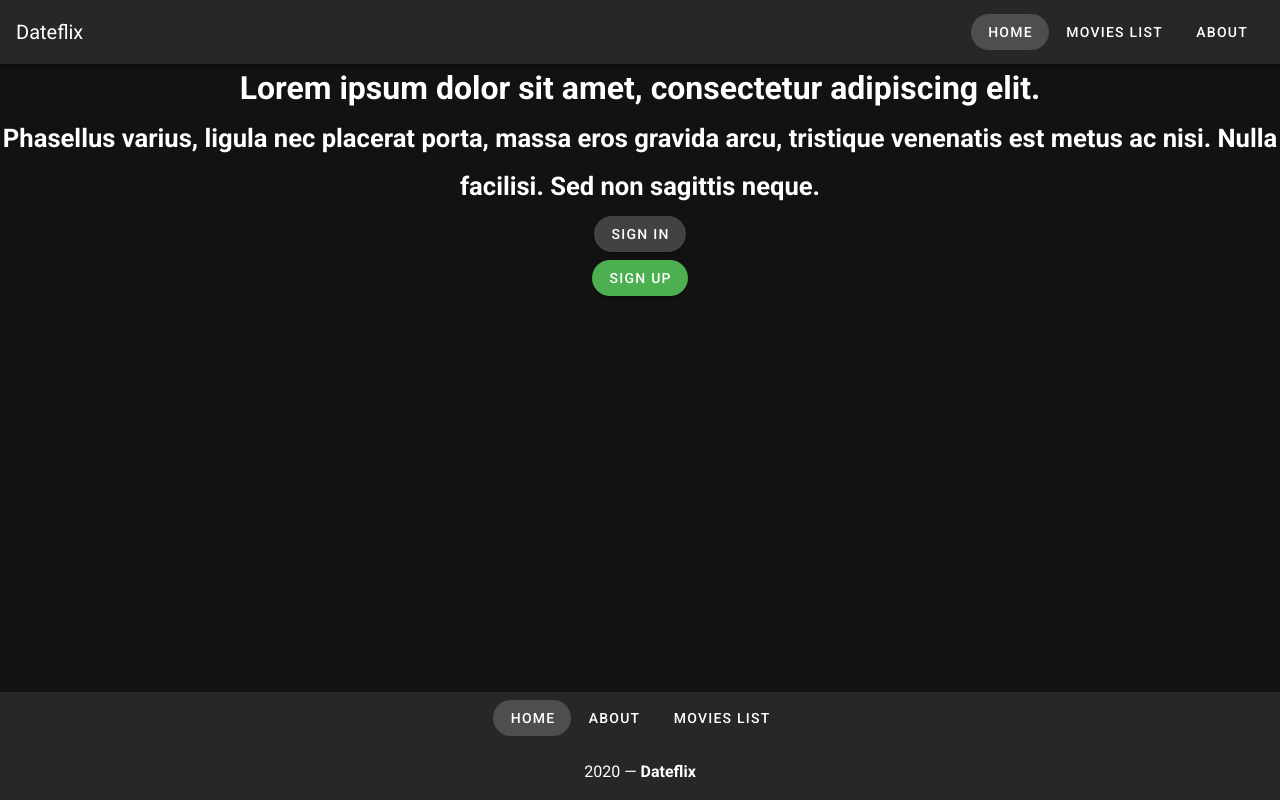
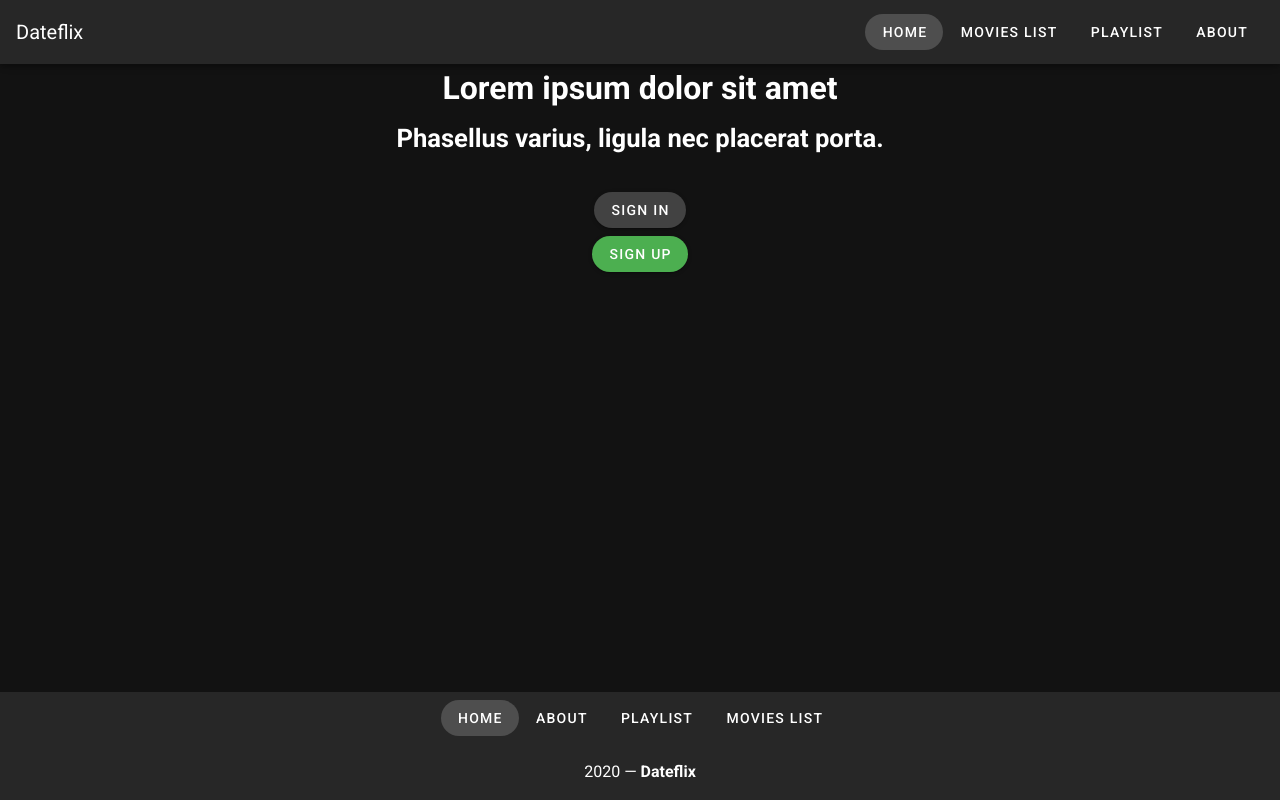
Before and after one commit to pythrick/dateflix-web, a Vue app: page / in a window 1280 px wide. Built offline with nearby package versions, Linux system fonts and the light colour scheme.

Commit message:
Adiciona tela de playlist

```diff
--- a/src/App.vue
+++ b/src/App.vue
@@ -5,6 +5,7 @@
       <v-spacer></v-spacer>
       <v-btn to="/" text rounded>Home</v-btn>
       <v-btn to="/movies-list" text rounded>Movies List</v-btn>
+      <v-btn to="/playlist" text rounded>Playlist</v-btn>
       <v-btn to="/about" text rounded>About</v-btn>
     </v-app-bar>
     <v-content>
@@ -20,8 +21,7 @@
           text
           rounded
           class="my-2"
-          >{{ link.name }}</v-btn
-        >
+        >{{ link.name }}</v-btn>
         <v-flex py-4 text-center white--text xs12>
           {{ new Date().getFullYear() }} —
           <strong>Dateflix</strong>
@@ -40,18 +40,22 @@ export default {
       links: [
         {
           route: "/",
-          name: "Home",
+          name: "Home"
         },
         {
           route: "/about",
-          name: "About",
+          name: "About"
+        },
+        {
+          route: "/playlist",
+          name: "Playlist"
         },
         {
           route: "/movies-list",
-          name: "Movies List",
-        },
-      ],
+          name: "Movies List"
+        }
+      ]
     };
-  },
+  }
 };
 </script>
--- a/src/components/Login.vue
+++ b/src/components/Login.vue
@@ -1,14 +1,11 @@
 <template>
   <div class="text-center">
     <h1>
-      Lorem ipsum dolor sit amet, consectetur adipiscing elit.
+      Lorem ipsum dolor sit amet
       <br />
-      <small
-        >Phasellus varius, ligula nec placerat porta, massa eros gravida arcu,
-        tristique venenatis est metus ac nisi. Nulla facilisi. Sed non sagittis
-        neque.</small
-      >
+      <small>Phasellus varius, ligula nec placerat porta.</small>
     </h1>
+    <br />
     <div class="my-2">
       <v-btn rounded color="secondary" dark>Sign In</v-btn>
     </div>
--- /dev/null
+++ b/src/components/MovieGrid.vue
@@ -0,0 +1,59 @@
+<template>
+  <v-container fluid>
+    <v-row dense>
+      <v-col v-for="card in cards" :key="card.title" :cols="card.flex">
+        <v-card>
+          <v-img
+            :src="card.src"
+            class="white--text align-end"
+            gradient="to bottom, rgba(0,0,0,.1), rgba(0,0,0,.5)"
+            height="200px"
+          >
+            <v-card-title v-text="card.title"></v-card-title>
+          </v-img>
+
+          <v-card-actions>
+            <v-spacer></v-spacer>
+
+            <v-btn icon>
+              <v-icon>mdi-heart</v-icon>
+            </v-btn>
+
+            <v-btn icon>
+              <v-icon>mdi-bookmark</v-icon>
+            </v-btn>
+
+            <v-btn icon>
+              <v-icon>mdi-share-variant</v-icon>
+            </v-btn>
+          </v-card-actions>
+        </v-card>
+      </v-col>
+    </v-row>
+  </v-container>
+</template>
+
+<script>
+import Axios from "axios";
+
+// Cria instância do axios
+const axios = Axios.create();
+
+export default {
+  name: "MovieGrid",
+  data: () => ({
+    cards: []
+  }),
+  async mounted() {
+    const resp = await axios.get("https://matchflix.herokuapp.com/movies");
+
+    for (const movie of resp.data) {
+      this.cards.push({
+        title: movie.title,
+        src: movie.cover,
+        flex: 6
+      });
+    }
+  }
+};
+</script>
--- a/src/router/index.js
+++ b/src/router/index.js
@@ -2,6 +2,7 @@ import Vue from "vue";
 import VueRouter from "vue-router";
 import Home from "../views/Home.vue";
 import MoviesList from "../views/MoviesList.vue";
+import Playlist from "../views/Playlist.vue";
 
 Vue.use(VueRouter);
 
@@ -9,12 +10,17 @@ const routes = [
   {
     path: "/",
     name: "Home",
-    component: Home
+    component: Home,
   },
   {
     path: "/movies-list",
     name: "Movies List",
-    component: MoviesList
+    component: MoviesList,
+  },
+  {
+    path: "/playlist",
+    name: "Playlist",
+    component: Playlist,
   },
   {
     path: "/about",
@@ -23,14 +29,14 @@ const routes = [
     // this generates a separate chunk (about.[hash].js) for this route
     // which is lazy-loaded when the route is visited.
     component: () =>
-      import(/* webpackChunkName: "about" */ "../views/About.vue")
-  }
+      import(/* webpackChunkName: "about" */ "../views/About.vue"),
+  },
 ];
 
 const router = new VueRouter({
   mode: "history",
   base: process.env.BASE_URL,
-  routes
+  routes,
 });
 
 export default router;
--- /dev/null
+++ b/src/views/Playlist.vue
@@ -0,0 +1,15 @@
+<template>
+  <MovieGrid />
+</template>
+
+
+<script>
+import MovieGrid from "@/components/MovieGrid.vue";
+
+export default {
+  name: "Playlist",
+  components: {
+    MovieGrid
+  }
+};
+</script>
```
